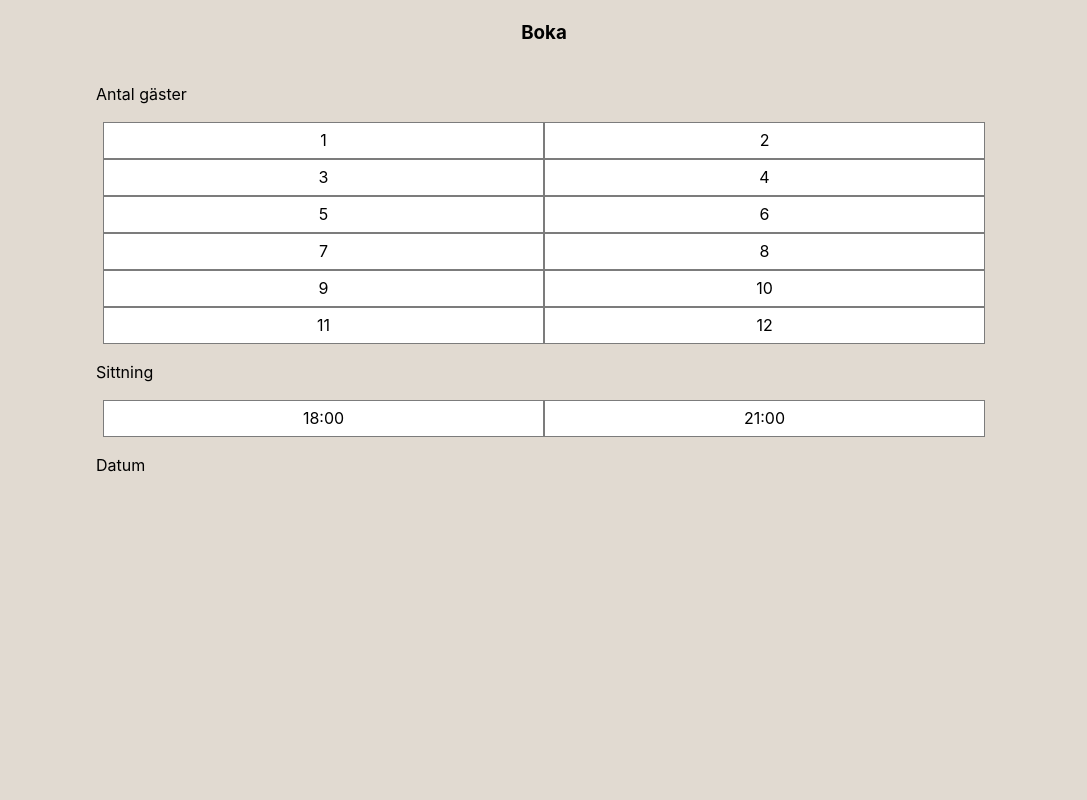
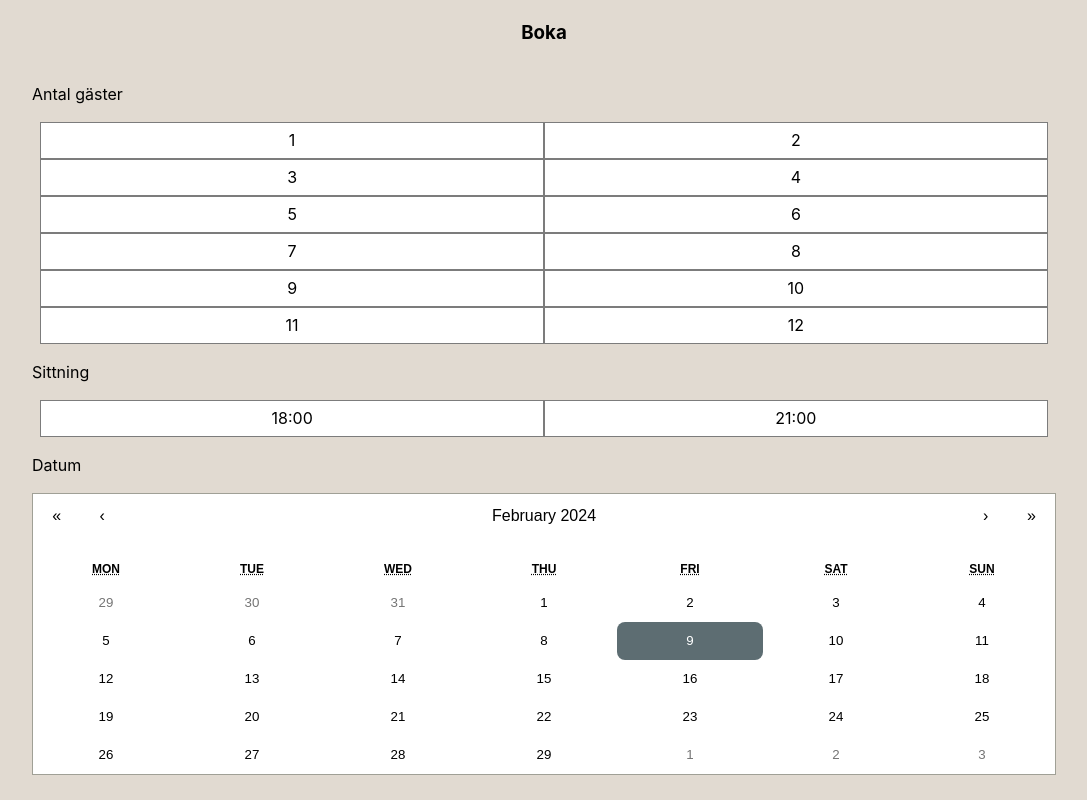
Before and after one commit to Medieinstitutet/the-restaurant-therestaurant9, a React (Vite) app: page /booking in a window 1280 px wide. Shown: the whole page, without its empty margins (96-1183 px from the left). Built offline with nearby package versions, Linux system fonts and the light colour scheme.

Commit message:
added calendar

```diff
--- a/package.json
+++ b/package.json
@@ -12,6 +12,7 @@
   "dependencies": {
     "axios": "^1.6.7",
     "react": "^18.2.0",
+    "react-calendar": "^4.8.0",
     "react-dom": "^18.2.0",
     "react-router-dom": "^6.22.0"
   },
--- a/src/pages/Booking.tsx
+++ b/src/pages/Booking.tsx
@@ -1,4 +1,9 @@
+import Calendar from "react-calendar";
+import { useState } from "react";
+
 export const Booking = () => {
+  const [date, setDate] = useState(new Date());
+
   return (
     <>
       <form className="bookingForm">
@@ -24,6 +29,7 @@
           <li>21:00</li>
         </ul>
         <p>Datum</p>
+        <Calendar value={date} />
       </form>
     </>
   );
--- a/src/styles/App.scss
+++ b/src/styles/App.scss
@@ -1,5 +1,6 @@
 @use "variables" as v;
 @use "bookingPage";
+@use "calendar";
 
 #root {
   width: 100%;
--- a/src/styles/_bookingPage.scss
+++ b/src/styles/_bookingPage.scss
@@ -12,7 +12,7 @@
 
 .bookingForm ul {
   list-style: none;
-  width: 70%;
+  width: 80%;
   display: flex;
   flex-wrap: wrap;
   align-items: center;
@@ -22,7 +22,7 @@
 }
 
 .bookingForm p {
-  width: 70%;
+  width: 80%;
 }
 
 .bookingForm ul li {
--- /dev/null
+++ b/src/styles/_calendar.scss
@@ -0,0 +1,165 @@
+.react-calendar {
+  width: 80%;
+  max-width: 100%;
+  background: white;
+  border: 1px solid #a0a096;
+  font-family: Arial, Helvetica, sans-serif;
+  line-height: 1.125em;
+}
+
+.react-calendar--doubleView {
+  width: 700px;
+}
+
+.react-calendar--doubleView .react-calendar__viewContainer {
+  display: flex;
+  margin: -0.5em;
+}
+
+.react-calendar--doubleView .react-calendar__viewContainer > * {
+  width: 50%;
+  margin: 0.5em;
+}
+
+.react-calendar,
+.react-calendar *,
+.react-calendar *:before,
+.react-calendar *:after {
+  -moz-box-sizing: border-box;
+  -webkit-box-sizing: border-box;
+  box-sizing: border-box;
+}
+
+.react-calendar button {
+  margin: 0;
+  border: 0;
+  outline: none;
+}
+
+.react-calendar button:enabled:hover {
+  cursor: pointer;
+}
+
+.react-calendar__navigation {
+  display: flex;
+  height: 44px;
+  margin-bottom: 1em;
+}
+
+.react-calendar__navigation button {
+  min-width: 44px;
+  background: none;
+  color: black;
+}
+
+.react-calendar__navigation button:disabled {
+  background-color: #f0f0f0;
+}
+
+.react-calendar__navigation button:enabled:hover,
+.react-calendar__navigation button:enabled:focus {
+  background-color: #e6e6e6;
+}
+
+.react-calendar__month-view__weekdays {
+  text-align: center;
+  text-transform: uppercase;
+  font: inherit;
+  font-size: 0.75em;
+  font-weight: bold;
+}
+
+.react-calendar__month-view__weekdays__weekday {
+  padding: 0.5em;
+}
+
+.react-calendar__month-view__weekNumbers .react-calendar__tile {
+  display: flex;
+  align-items: center;
+  justify-content: center;
+  font: inherit;
+  font-size: 0.75em;
+  font-weight: bold;
+}
+
+// .react-calendar__month-view__days__day--weekend {
+//   color: #d10000;
+// }
+
+.react-calendar__month-view__days__day {
+  color: black;
+}
+
+.react-calendar__month-view__days__day--neighboringMonth,
+.react-calendar__decade-view__years__year--neighboringDecade,
+.react-calendar__century-view__decades__decade--neighboringCentury {
+  color: #757575;
+}
+
+.react-calendar__year-view .react-calendar__tile,
+.react-calendar__decade-view .react-calendar__tile,
+.react-calendar__century-view .react-calendar__tile {
+  padding: 2em 0.5em;
+}
+
+.react-calendar__tile {
+  max-width: 100%;
+  padding: 10px 6.6667px;
+  background: none;
+  text-align: center;
+  line-height: 16px;
+  font: inherit;
+  font-size: 0.833em;
+}
+
+.react-calendar__tile:disabled {
+  background-color: #f0f0f0;
+  color: #ababab;
+}
+
+.react-calendar__month-view__days__day--neighboringMonth:disabled,
+.react-calendar__decade-view__years__year--neighboringDecade:disabled,
+.react-calendar__century-view__decades__decade--neighboringCentury:disabled {
+  color: #cdcdcd;
+}
+
+.react-calendar__tile:enabled:hover,
+.react-calendar__tile:enabled:focus {
+  background-color: #e6e6e6;
+}
+
+.react-calendar__tile--now {
+  background: #ffff76;
+}
+
+.react-calendar__tile--now:enabled:hover,
+.react-calendar__tile--now:enabled:focus {
+  background: #ffffa9;
+}
+
+.react-calendar__tile--hasActive {
+  background: rgba(93, 109, 114, 1);
+  //    #76baff;
+}
+
+.react-calendar__tile--hasActive:enabled:hover,
+.react-calendar__tile--hasActive:enabled:focus {
+  background: rgba(93, 109, 114, 1);
+  //   #a9d4ff;
+}
+
+.react-calendar__tile--active {
+  background: rgba(93, 109, 114, 1);
+  //   #006edc;
+  color: white;
+}
+
+.react-calendar__tile--active:enabled:hover,
+.react-calendar__tile--active:enabled:focus {
+  background: rgba(35, 50, 63, 1);
+  //   #1087ff;
+}
+
+.react-calendar--selectRange .react-calendar__tile--hover {
+  background-color: #e6e6e6;
+}
```
Also changed, not shown: 1 other file (tests, documents, lock files or other folders).
